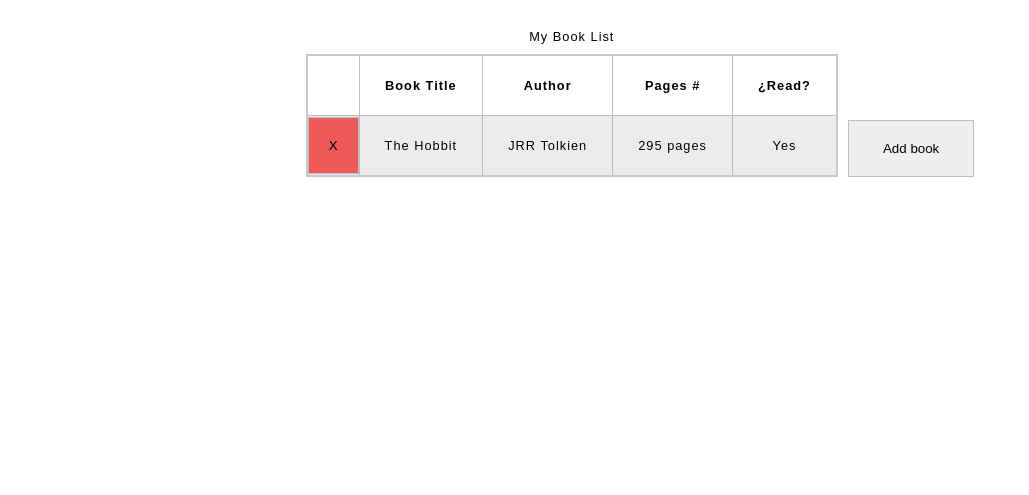
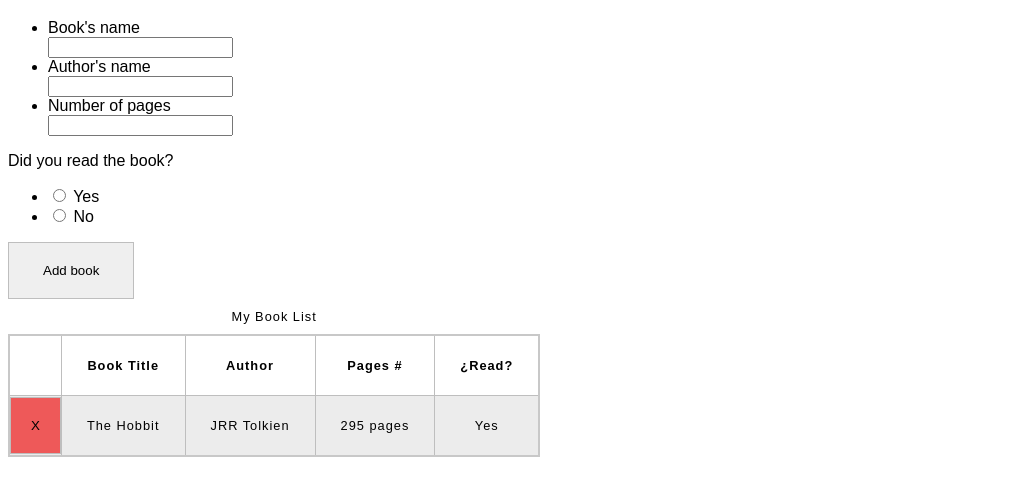
Before and after one commit to quirogak/library, a plain HTML site: page index.html in a window 1280 px wide. Shown: the part 61-556 px from the top of the page, without its empty margins (0-1029 px from the left). Drawn offline with Linux system fonts and the light colour scheme.

Commit message:
Added forms to input the book contents

```diff
--- a/index.html
+++ b/index.html
@@ -11,7 +11,38 @@
 <body>
     <h1>Book Library</h1>
 
-    <div class="table">
+    <div class="container">
+    <div class="sidebar">
+        <ul class="text-inputs">
+            <li>
+                <label for="title">Book's name</label><br>
+                <input type="text" id="title">
+            </li>
+            <li>
+                <label for="author">Author's name</label><br>
+                <input type="text" id="author">
+            </li>
+            <li>
+                <label for="pages">Number of pages</label><br>
+                <input type="text" id="pages">
+            </li>
+        </ul>
+
+        <div class="read-question">Did you read the book?</div>
+        <ul class="read-container">
+            <li>
+                <input type="radio" id="yes" name="read_book">
+                <label for="yes">Yes</label><br>
+            </li>
+            <li>
+                <input type="radio" id="no" name="read_book" >
+                <label for="no">No</label><br>
+            </li>
+        </ul>
+        <button id="new-book">Add book</button>
+    </div>
+
+    <div class="table-container">
     <table id="books-table">
         <caption>My Book List</caption>
         <tr>
@@ -29,7 +60,7 @@
             <td>Yes</td>
         </tr>
     </table>
-    <button id="new-book">Add book</button>
+ </div>
 </div>
 
 </body>
```
